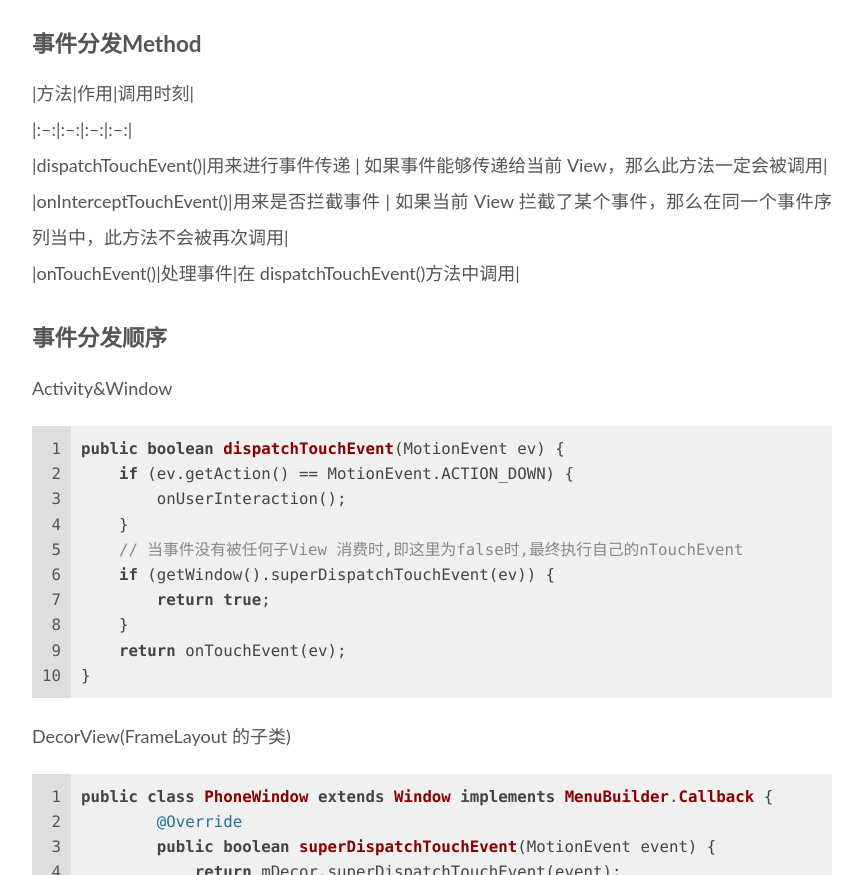
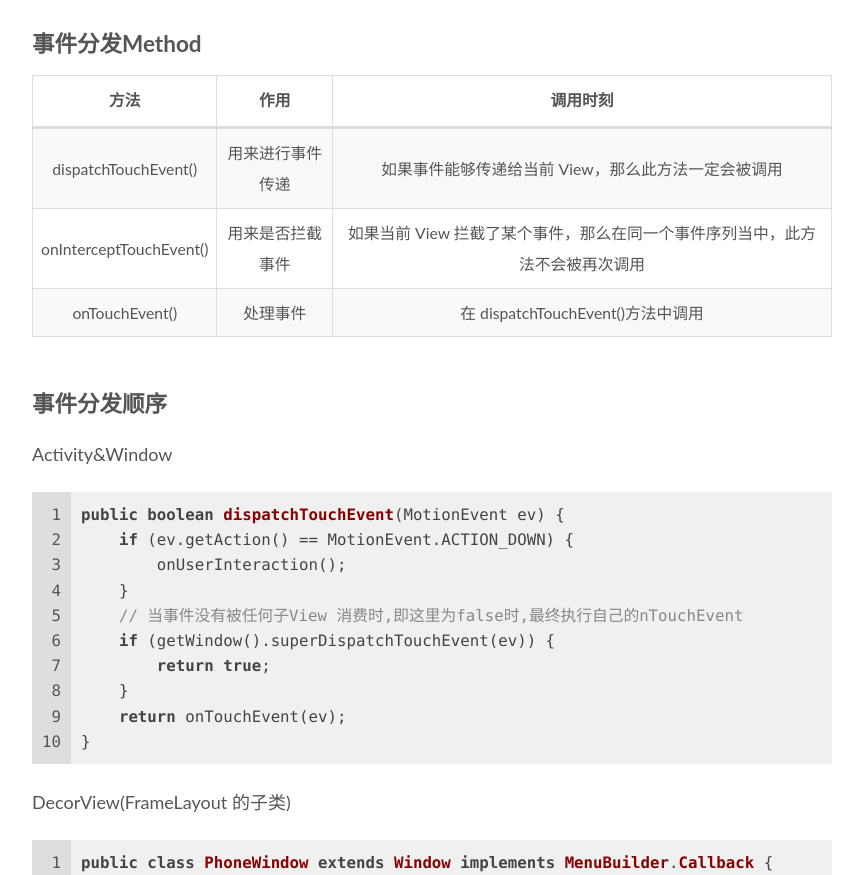
Before and after one commit to Onion99/Onion99.github.io, a plain HTML site: page 2021/11/03/z3aQsRLVolBbFVsl/index.html in a window 1280 px wide. Shown: the part 974-1849 px from the top of the page, without its empty margins (358-1221 px from the left). Drawn offline with nearby package versions, Linux system fonts and the light colour scheme; files that its build step writes are made by us from their sources; no server answers; files whose address does not match are found by name.

Commit message:
Site updated: 2021-11-03 22:24:07

```diff
--- a/2021/11/03/z3aQsRLVolBbFVsl/index.html
+++ b/2021/11/03/z3aQsRLVolBbFVsl/index.html
@@ -243,7 +243,30 @@
 </blockquote>
 <p>所以很多时候如果有冲突的话,最先消费的是最底部的子View<br><img src="https://z3.ax1x.com/2021/11/03/IE3gqf.png" alt="IE3gqf.png"></p>
 <span id="more"></span>
-<h3 id="事件分发Method"><a href="#事件分发Method" class="headerlink" title="事件分发Method"></a>事件分发Method</h3><p>|方法|作用|调用时刻|<br>|:–:|:–:|:–:|:–:|<br>|dispatchTouchEvent()|用来进行事件传递 | 如果事件能够传递给当前 View，那么此方法一定会被调用|<br>|onInterceptTouchEvent()|用来是否拦截事件 | 如果当前 View 拦截了某个事件，那么在同一个事件序列当中，此方法不会被再次调用|<br>|onTouchEvent()|处理事件|在 dispatchTouchEvent()方法中调用|</p>
+<h3 id="事件分发Method"><a href="#事件分发Method" class="headerlink" title="事件分发Method"></a>事件分发Method</h3><table>
+<thead>
+<tr>
+<th align="center">方法</th>
+<th align="center">作用</th>
+<th align="center">调用时刻</th>
+</tr>
+</thead>
+<tbody><tr>
+<td align="center">dispatchTouchEvent()</td>
+<td align="center">用来进行事件传递</td>
+<td align="center">如果事件能够传递给当前 View，那么此方法一定会被调用</td>
+</tr>
+<tr>
+<td align="center">onInterceptTouchEvent()</td>
+<td align="center">用来是否拦截事件</td>
+<td align="center">如果当前 View 拦截了某个事件，那么在同一个事件序列当中，此方法不会被再次调用</td>
+</tr>
+<tr>
+<td align="center">onTouchEvent()</td>
+<td align="center">处理事件</td>
+<td align="center">在 dispatchTouchEvent()方法中调用</td>
+</tr>
+</tbody></table>
 <h3 id="事件分发顺序"><a href="#事件分发顺序" class="headerlink" title="事件分发顺序"></a>事件分发顺序</h3><p>Activity&amp;Window</p>
 <figure class="highlight java"><table><tr><td class="gutter"><pre><span class="line">1</span><br><span class="line">2</span><br><span class="line">3</span><br><span class="line">4</span><br><span class="line">5</span><br><span class="line">6</span><br><span class="line">7</span><br><span class="line">8</span><br><span class="line">9</span><br><span class="line">10</span><br></pre></td><td class="code"><pre><span class="line"><span class="function"><span class="keyword">public</span> <span class="keyword">boolean</span> <span class="title">dispatchTouchEvent</span><span class="params">(MotionEvent ev)</span> </span>&#123;</span><br><span class="line">    <span class="keyword">if</span> (ev.getAction() == MotionEvent.ACTION_DOWN) &#123;</span><br><span class="line">        onUserInteraction();</span><br><span class="line">    &#125;</span><br><span class="line">    <span class="comment">// 当事件没有被任何子View 消费时,即这里为false时,最终执行自己的nTouchEvent</span></span><br><span class="line">    <span class="keyword">if</span> (getWindow().superDispatchTouchEvent(ev)) &#123;</span><br><span class="line">        <span class="keyword">return</span> <span class="keyword">true</span>;</span><br><span class="line">    &#125;</span><br><span class="line">    <span class="keyword">return</span> onTouchEvent(ev);</span><br><span class="line">&#125;</span><br></pre></td></tr></table></figure>
 <p>DecorView(FrameLayout 的子类)</p>
```
